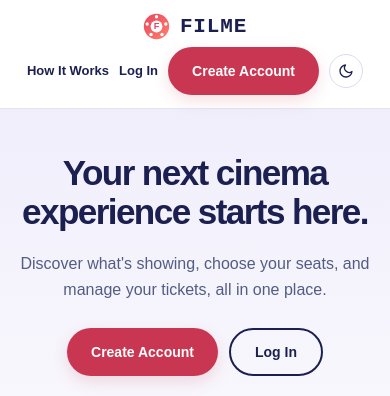
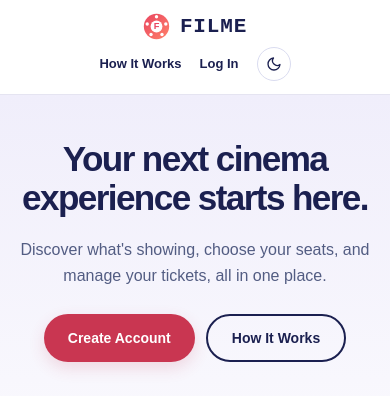
Before and after one commit to fms-mn/final-project-2-frontend-webdevt, a React (Vite) app: page / in a window 390 px wide. Shown: the top 396 px of the page. Built offline with nearby package versions, Linux system fonts and the light colour scheme; no server answers; the HTML template or start-up script is replaced by a standard one.

Commit message:
Refactor Landing page navigation; adjust header link layout, remove redundant signup button, and enhance accessibility features

```diff
--- a/src/pages/Landing.css
+++ b/src/pages/Landing.css
@@ -6,7 +6,7 @@
 .landing-header-inner {display:flex;align-items:center;justify-content:space-between;gap:30px;width:min(100% - var(--landing-gutter) * 2,1200px);min-height:90px;margin:auto}
 .landing-brand {display:inline-flex;align-items:center;gap:10px;color:var(--landing-ink);font:800 25px 'JetBrains Mono Variable',monospace;letter-spacing:.04em;white-space:nowrap}
 .landing-brand img {width:32px;height:32px}
-.landing-header-nav {display:flex;align-items:center;gap:28px;font-size:15px;font-weight:700}
+.landing-header-nav {display:flex;align-items:center;gap:24px;font-size:15px;font-weight:700}
 .landing-header-nav>a:not(.landing-button),.landing-footer nav a {color:var(--landing-ink)}
 .landing-header-nav>a:not(.landing-button):hover,.landing-footer nav a:hover {color:#d83b61}
 .landing-button {display:inline-flex;align-items:center;justify-content:center;min-height:56px;padding:13px 32px;border-radius:999px;font:700 16px 'Instrument Sans Variable',sans-serif;white-space:nowrap;transition:background-color .2s ease,transform .2s ease,box-shadow .2s ease}
@@ -15,7 +15,6 @@
 .landing-button-primary:hover {background:#b72c46;color:#fff}
 .landing-button-outline {border:2px solid var(--landing-ink);background:transparent;color:var(--landing-ink)}
 .landing-button-outline:hover {background:var(--landing-ink);color:#fff}
-.landing-nav-signup {min-height:46px;padding:9px 25px;font-size:14px}
 .landing-theme-toggle {display:grid;place-items:center;width:38px;height:38px;border:1px solid #dadcf0;border-radius:50%;background:transparent;color:var(--landing-ink);font-size:18px}
 .landing-theme-toggle:hover {background:var(--landing-lavender)}
 .landing-theme-toggle:not(:focus-visible) {outline:none;box-shadow:none}
@@ -119,8 +118,7 @@
   .landing-header-inner {flex-wrap:wrap;justify-content:center;gap:7px;min-height:0;padding:13px 0}
   .landing-brand {font-size:21px}
   .landing-brand img {width:27px;height:27px}
-  .landing-header-nav {justify-content:center;flex-wrap:wrap;gap:10px;width:100%;font-size:13px}
-  .landing-nav-signup {min-height:38px;padding:7px 12px;font-size:13px}
+  .landing-header-nav {justify-content:center;flex-wrap:wrap;gap:18px;width:100%;font-size:13px}
   .landing-theme-toggle {width:34px;height:34px;font-size:16px}
   .landing-hero-inner {padding-top:44px}
   .landing-hero h1 {font-size:clamp(34px,9vw,44px)}
--- a/src/pages/Landing.jsx
+++ b/src/pages/Landing.jsx
@@ -86,17 +86,17 @@ export default function Landing() {
   return <div className="landing-page">
     <header className="landing-header"><div className="landing-header-inner">
       <Link className="landing-brand" to="/" aria-label="FILME home"><img src="/filme-mark.svg" alt="" />FILME</Link>
-      <nav className="landing-header-nav" aria-label="Landing navigation"><a href="#how-it-works">How It Works</a><Link to="/login">Log In</Link><Link className="landing-button landing-button-primary landing-nav-signup" to="/register">Create Account</Link><button type="button" className="landing-theme-toggle" onClick={toggleTheme} aria-label={theme === 'light' ? 'Switch to dark mode' : 'Switch to light mode'}>{theme === 'light' ? <FiMoon aria-hidden="true" /> : <FiSun aria-hidden="true" />}</button></nav>
+      <nav className="landing-header-nav" aria-label="Landing navigation"><a href="#how-it-works">How It Works</a><Link to="/login">Log In</Link><button type="button" className="landing-theme-toggle" onClick={toggleTheme} aria-label={theme === 'light' ? 'Switch to dark mode' : 'Switch to light mode'}>{theme === 'light' ? <FiMoon aria-hidden="true" /> : <FiSun aria-hidden="true" />}</button></nav>
     </div></header>
 
     <section className="landing-hero" aria-labelledby="landing-title"><div className="landing-hero-inner">
       <h1 id="landing-title">Your next cinema experience <span className="landing-headline-ending">starts here.</span></h1>
       <p>Discover what&apos;s showing, choose your seats, and manage your tickets, all in one place.</p>
-      <div className="landing-hero-actions"><Link className="landing-button landing-button-primary" to="/register">Create Account</Link><Link className="landing-button landing-button-outline" to="/login">Log In</Link></div>
+      <div className="landing-hero-actions"><Link className="landing-button landing-button-primary" to="/register">Create Account</Link><a className="landing-button landing-button-outline" href="#how-it-works">How It Works</a></div>
       <CinemaIllustration />
     </div></section>
 
-    <section className="landing-steps-section" id="how-it-works" aria-label="How it works"><div className="landing-container"><ol className="landing-steps">
+    <section className="landing-steps-section" id="how-it-works" tabIndex={-1} aria-label="How it works"><div className="landing-container"><ol className="landing-steps">
       <li><span className="landing-step-number">1</span><div><h2>Create an account</h2><p>Sign up in a minute to get started.</p></div></li>
       <li><span className="landing-step-number">2</span><div><h2>Choose a movie and seats</h2><p>Browse what&apos;s showing and pick where you sit.</p></div></li>
       <li><span className="landing-step-number">3</span><div><h2>Receive your ticket</h2><p>Your digital ticket is ready right after you book.</p></div></li>
@@ -113,6 +113,6 @@ export default function Landing() {
 
     <section className="landing-closing" aria-labelledby="landing-closing-title"><h2 id="landing-closing-title">Ready for your next movie?</h2><p>Create your free FILME account and book in a few taps.</p><Link className="landing-button landing-button-primary" to="/register">Create Account</Link></section>
 
-    <footer className="landing-footer"><div className="landing-container landing-footer-inner"><Link className="landing-brand" to="/" aria-label="FILME home"><img src="/filme-mark.svg" alt="" />FILME</Link><nav aria-label="Footer navigation"><a href="#how-it-works">How It Works</a><Link to="/login">Log In</Link><Link to="/register">Create Account</Link></nav><small>© FILME</small></div></footer>
+    <footer className="landing-footer"><div className="landing-container landing-footer-inner"><Link className="landing-brand" to="/" aria-label="FILME home"><img src="/filme-mark.svg" alt="" />FILME</Link><nav aria-label="Footer navigation"><a href="#how-it-works">How It Works</a><Link to="/login">Log In</Link></nav><small>© FILME</small></div></footer>
   </div>;
 }
```
